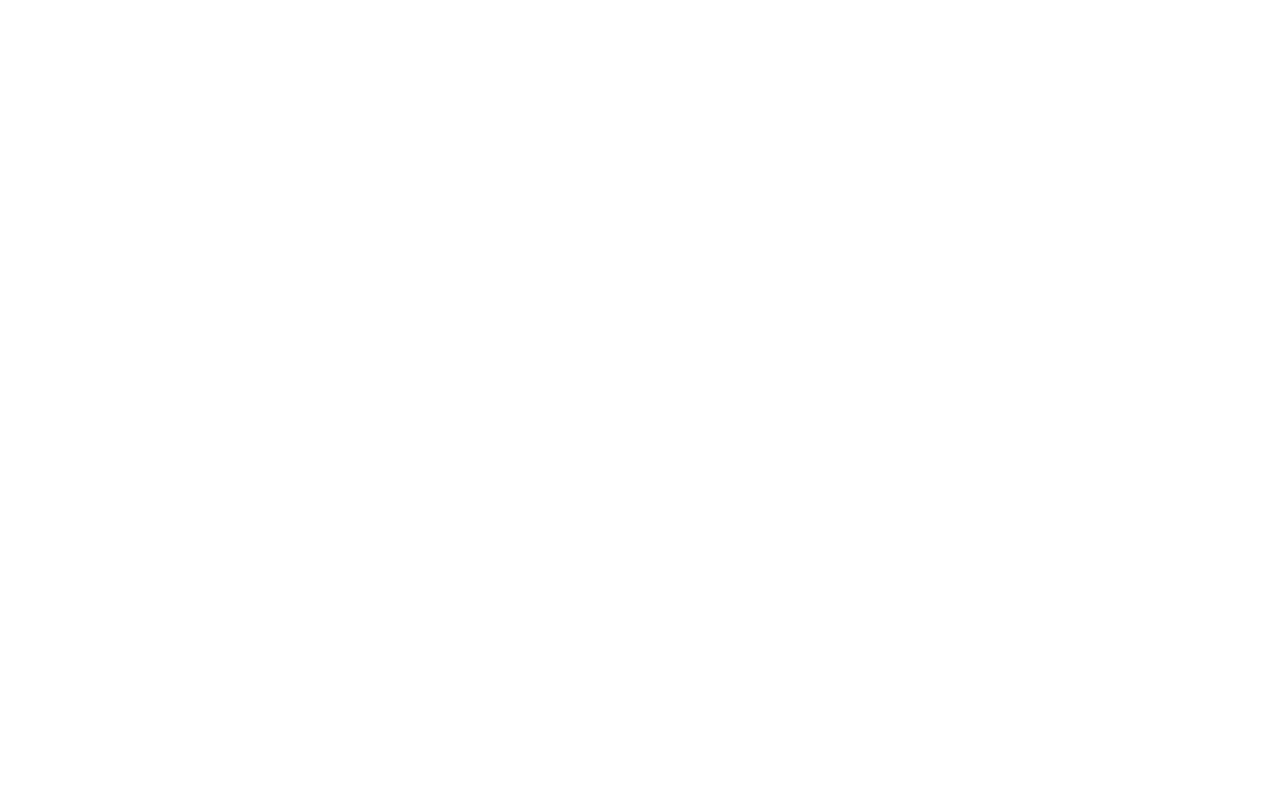
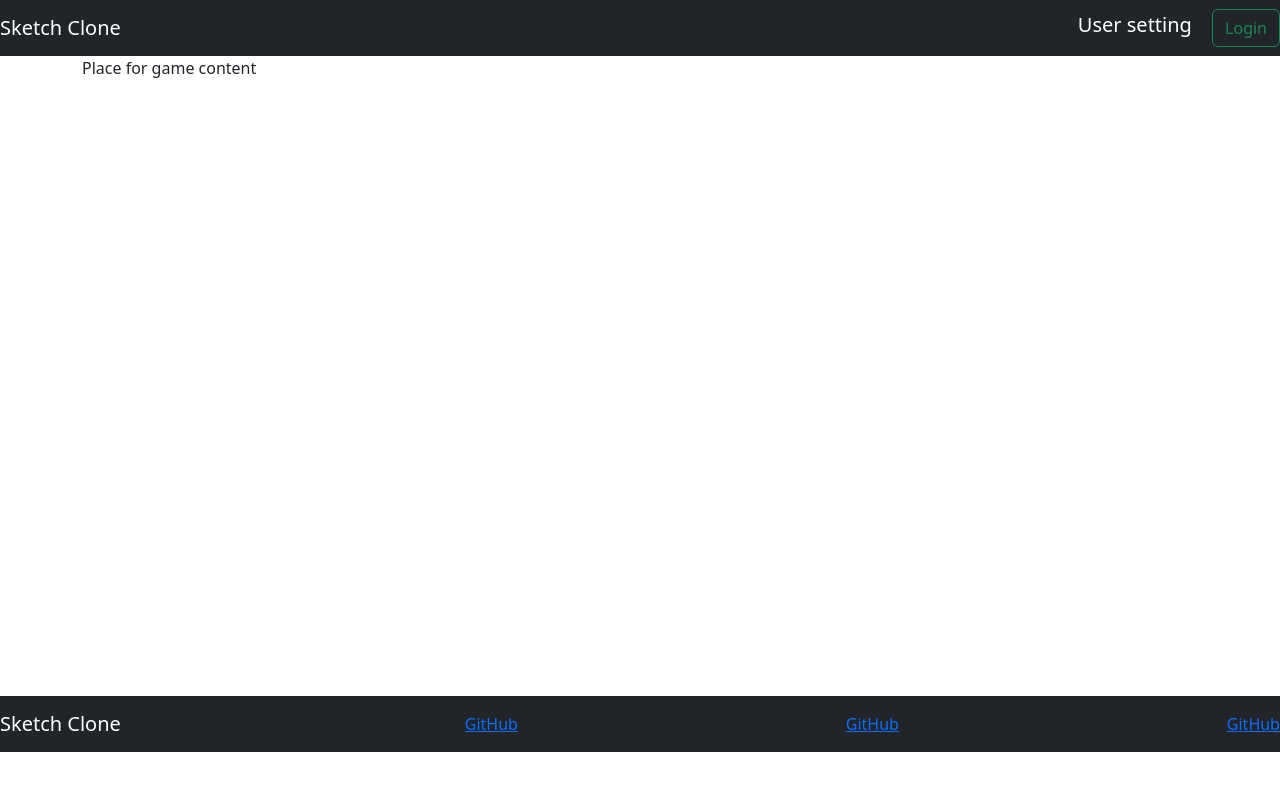
Before and after one commit to yusia/RsFinalTask, a website built with webpack: page index.html in a window 1280 px wide. Built offline with nearby package versions, Linux system fonts and the light colour scheme.

Commit message:
feat: init base layout

```diff
--- a/index.html
+++ b/index.html
@@ -1,12 +1,15 @@
 <!DOCTYPE html>
 <html lang="en">
+
 <head>
   <meta charset="UTF-8">
   <meta http-equiv="X-UA-Compatible" content="IE=edge">
   <meta name="viewport" content="width=device-width, initial-scale=1.0">
-  <title>RS Final Task</title>
+  <title>Sketch Clone</title>
 </head>
+
 <body id="bodyId">
 
 </body>
+
 </html>
--- a/package.json
+++ b/package.json
@@ -44,6 +44,7 @@
     "webpack-dev-server": "^4.11.1"
   },
   "dependencies": {
-    "bootstrap-css": "^4.0.0-alpha.5"
+    "@popperjs/core": "^2.11.6",
+    "bootstrap": "^5.2.3"
   }
 }
--- /dev/null
+++ b/src/app/app.html
@@ -0,0 +1,20 @@
+<nav class="navbar navbar-dark bg-dark">
+  <a class="navbar-brand" href="#">Sketch Clone</a>
+  <div>
+    <a class="navbar-brand" href="#">User setting</a>
+    <button class="btn btn-outline-success my-2 my-lg-0" type="submit">Login</button>
+  </div>
+
+</nav>
+
+<section id="main" class="main container">
+  Place for game content
+</section>
+
+
+<nav class="navbar navbar-dark bg-dark">
+  <a class="navbar-brand" href="#">Sketch Clone</a>
+  <a href="#">GitHub</a>
+  <a href="#">GitHub</a>
+  <a href="#">GitHub</a>
+</nav>
--- /dev/null
+++ b/src/app/app.ts
@@ -0,0 +1,8 @@
+import content from './app.html';
+import 'bootstrap';
+
+export default class App {
+  render() {
+    document.body.innerHTML = content;
+  }
+}
--- a/src/index.ts
+++ b/src/index.ts
@@ -1 +1,6 @@
-console.log("Hello World!");
+import App from './app/app';
+import './scss/styles.scss';
+import 'bootstrap';
+
+const app = new App();
+app.render();
--- /dev/null
+++ b/src/scss/main.scss
@@ -0,0 +1,3 @@
+.main{
+  height: 80vh;
+}
--- /dev/null
+++ b/src/scss/styles.scss
@@ -0,0 +1,2 @@
+@import "~bootstrap/scss/bootstrap";
+@import "./main.scss";
```
Also changed, not shown: dist/index.html (deleted), dist/main.js (deleted), 2 other files.
